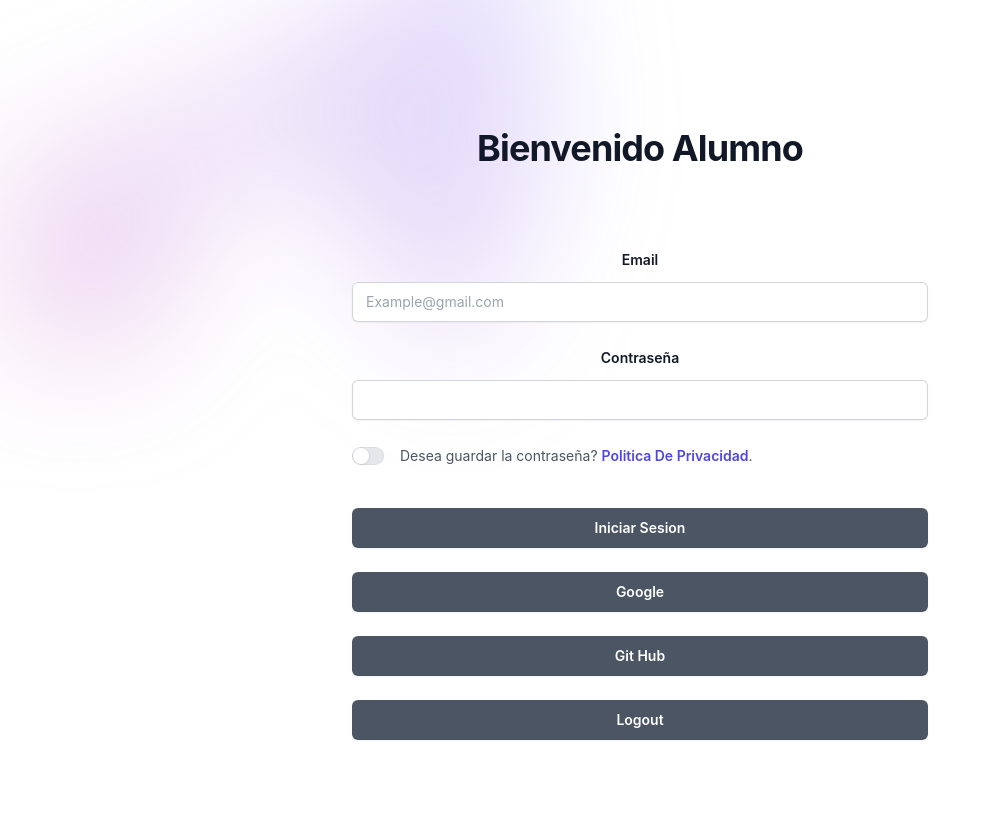
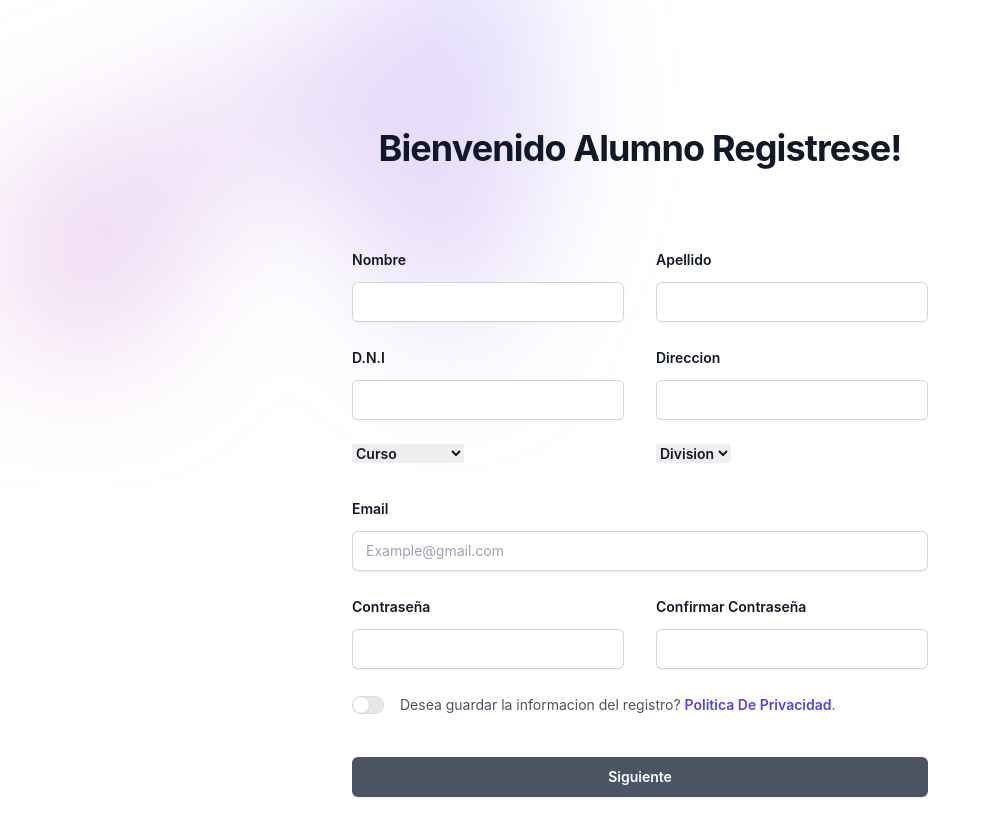
Before and after one commit to ReginaPescara/cuaderno-comunicaciones, a React (Create React App) app: page / in a window 1280 px wide. Shown: the top 836 px of the page, without its empty margins (0-991 px from the left). Built offline with nearby package versions, Linux system fonts and the light colour scheme; no server answers.

Commit message:
Configurando Routes en el proyecto

```diff
--- a/src/App.js
+++ b/src/App.js
@@ -1,18 +1,24 @@
 import React from 'react';
-import './App.css';
+import {
+  BrowserRouter as Router,
+  Routes,
+  Route,
+  Link
+} from "react-router-dom";
 import { AuthProvider } from './context/authContext';
 import RegistrarseAlumno from './Componentes/Registros/RegistrarseAlumno';
-import RegistrarsePadres from './Componentes/Registros/RegistrarsePadres';
-import RegistrarsePreceptor from './Componentes/Registros/RegistrasePreceptor';
 import LoginAlumno from './Componentes/InicioSesion/LoginAlumno';
 
 function App(){
   return(
-    <AuthProvider>
-      <div className="App">
-        <LoginAlumno></LoginAlumno>
-      </div>
+    <Router>
+      <AuthProvider>
+        <Routes>
+          <Route path="/" element={<RegistrarseAlumno/>}/>
+          <Route path="/LoginAlumno" element={<LoginAlumno/>}/>
+        </Routes>
     </AuthProvider>
+    </Router>
   )
   }
 export default App;
```
